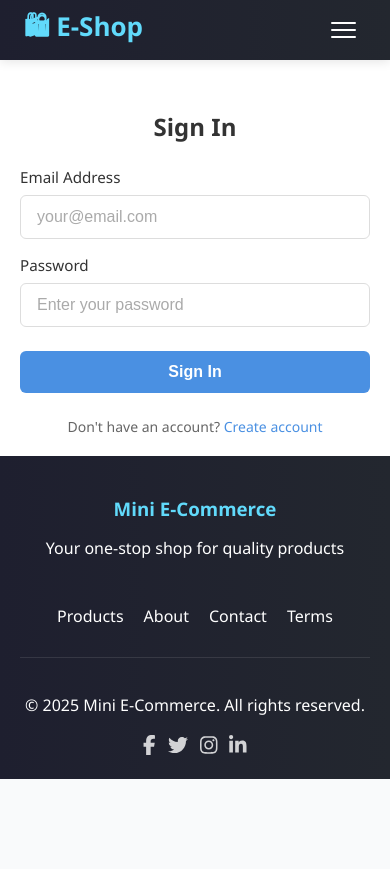
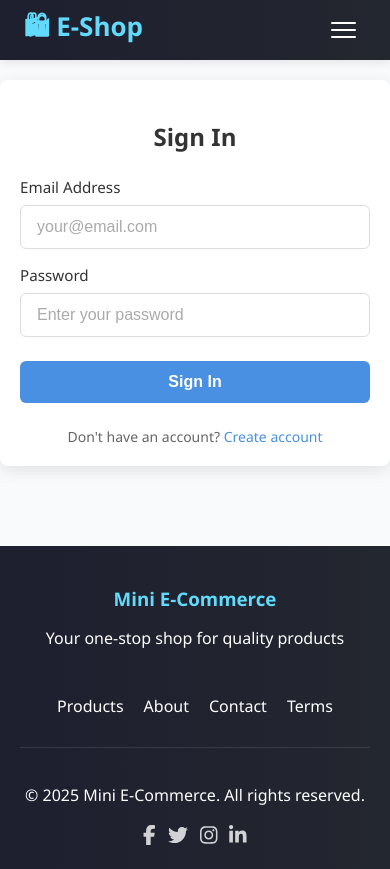
Before and after one commit to mutumah/mini-ecommerce-frontend, a React (Create React App) app: page /login in a window 390 px wide. Before the commit the page ends 844 px from the top, so only its background shows below. Built offline with nearby package versions, Linux system fonts and the light colour scheme; no server answers.

Commit message:
Signup Component css fix

```diff
--- a/src/pages/Auth.css
+++ b/src/pages/Auth.css
@@ -2,8 +2,8 @@
 
 .auth-container {
     max-width: 400px;
-    margin: 0 auto; /* center horizontally */
-    padding: 100px 30px 30px; /* top padding to clear navbar */
+    margin: 100px auto; /* space from navbar and footer */
+    padding: 30px;
     border-radius: 8px;
     box-shadow: 0 4px 16px rgba(0, 0, 0, 0.1);
     background-color: white;
@@ -117,10 +117,10 @@
   /* Responsive adjustments */
 @media (max-width: 480px) {
     .auth-container {
-        max-width: 100%;
-        margin: 0;
-        border-radius: 0;
-        box-shadow: none;
-        padding: 90px 20px 20px; /* adjust top padding for navbar height on small screens */
+        max-width: 90%;
+        margin: 80px auto; /* slightly smaller gap on mobile */
+        border-radius: 8px;
+        box-shadow: 0 4px 16px rgba(0, 0, 0, 0.1);
+        padding: 20px;
     }
 }
```
